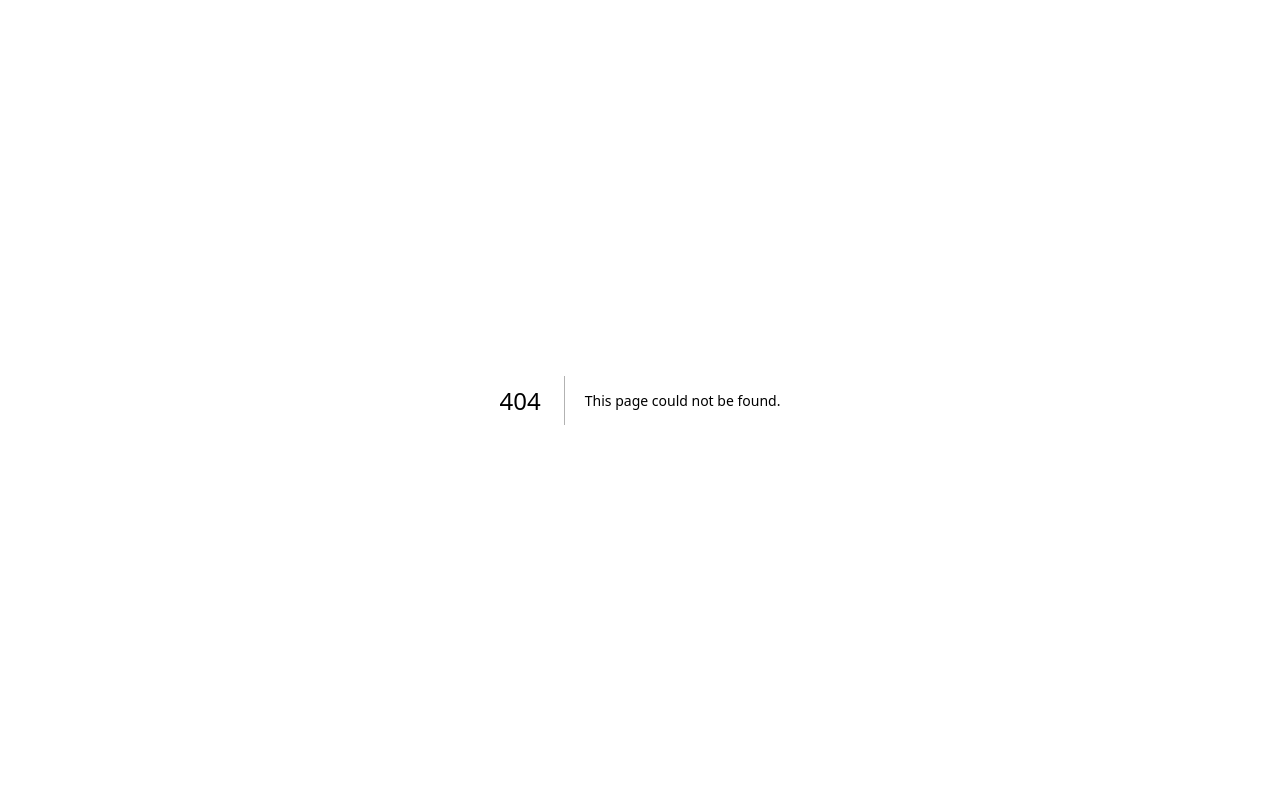
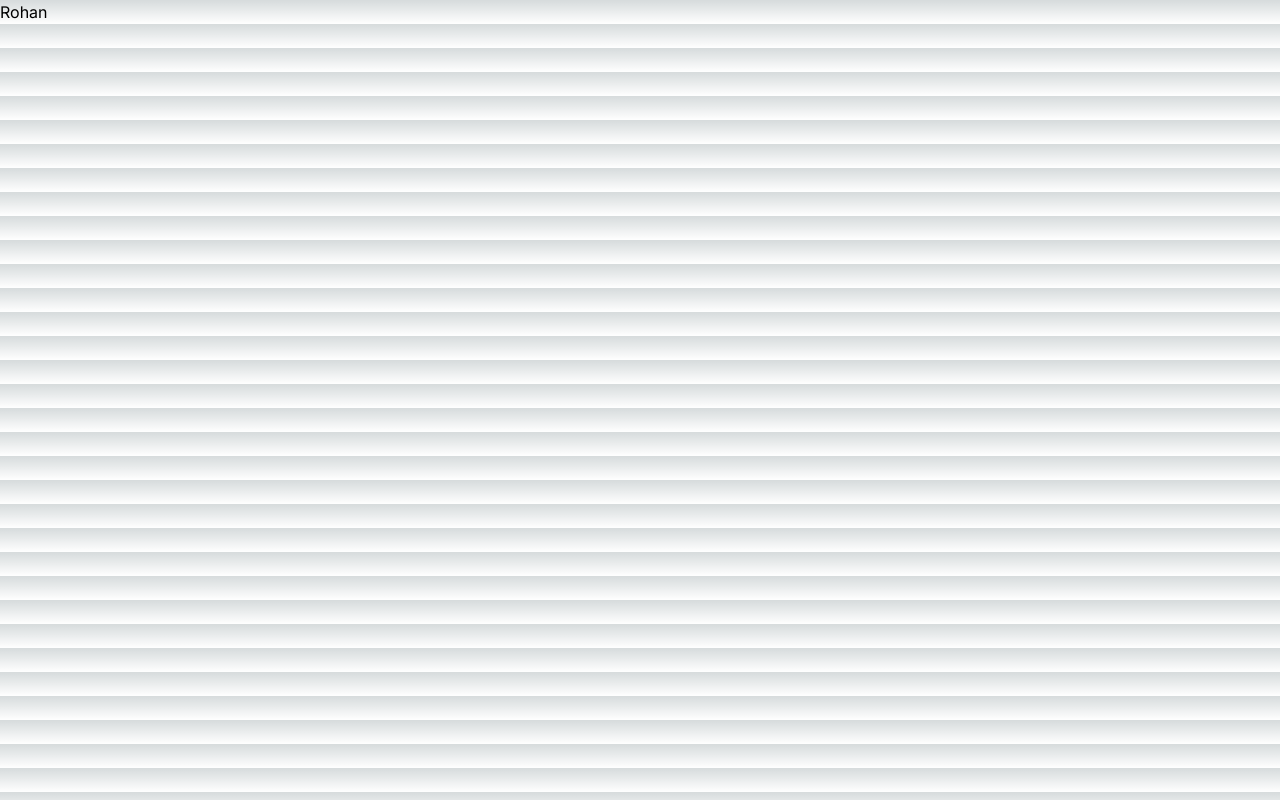
Before and after one commit to saifookhan/saifookhan-next-ex, a Next.js app: page /rohan in a window 1280 px wide. Before the commit this address had no page. Built offline with nearby package versions, Linux system fonts and the light colour scheme.

Commit message:
added rohan page

```diff
--- /dev/null
+++ b/src/app/rohan/page.tsx
@@ -0,0 +1,10 @@
+//TODO:: WIP
+'use client'
+
+export default function RohanPage() {
+  return (
+    <>
+      <h1>Rohan</h1>
+    </>
+  )
+}
```
